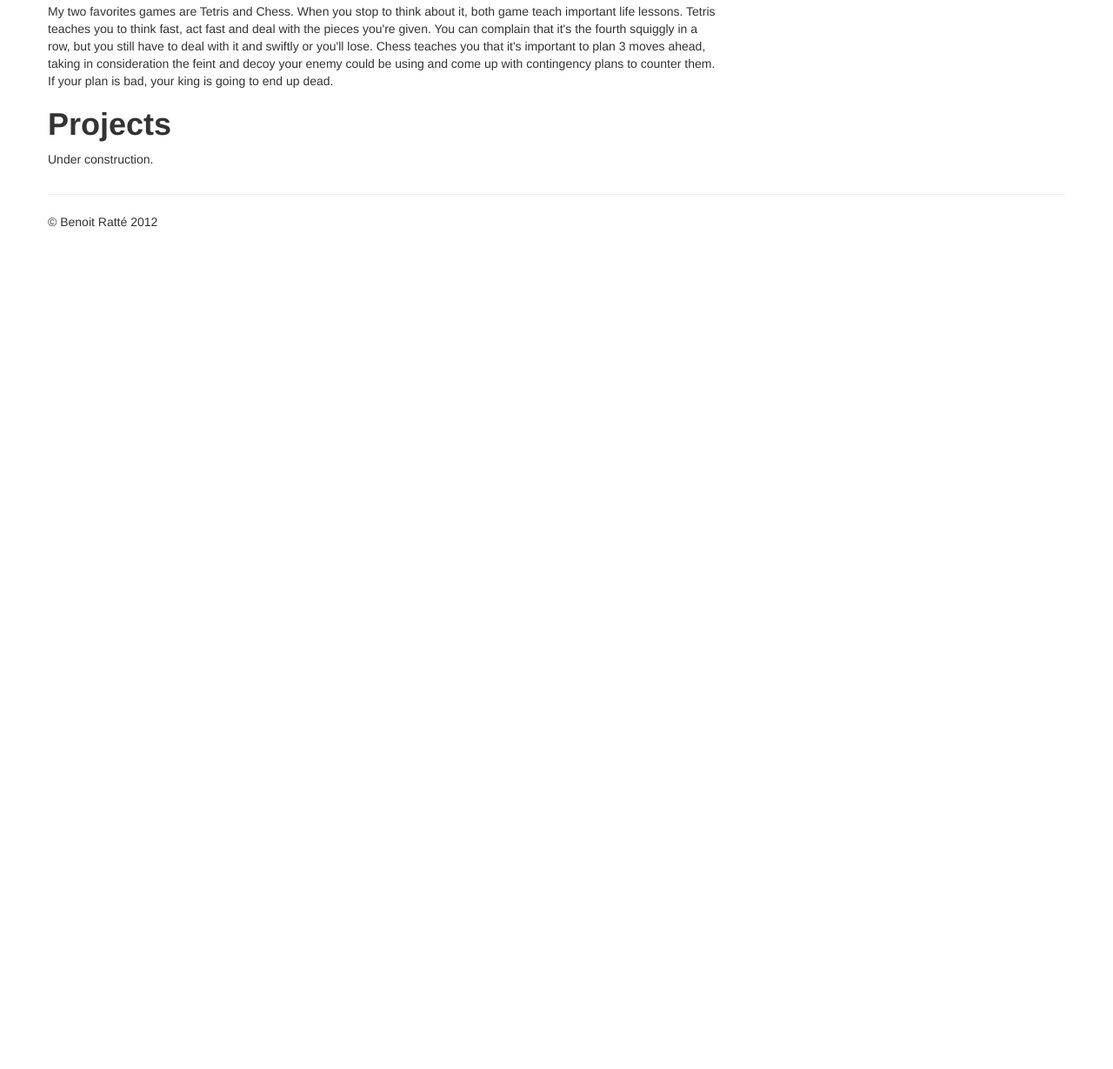
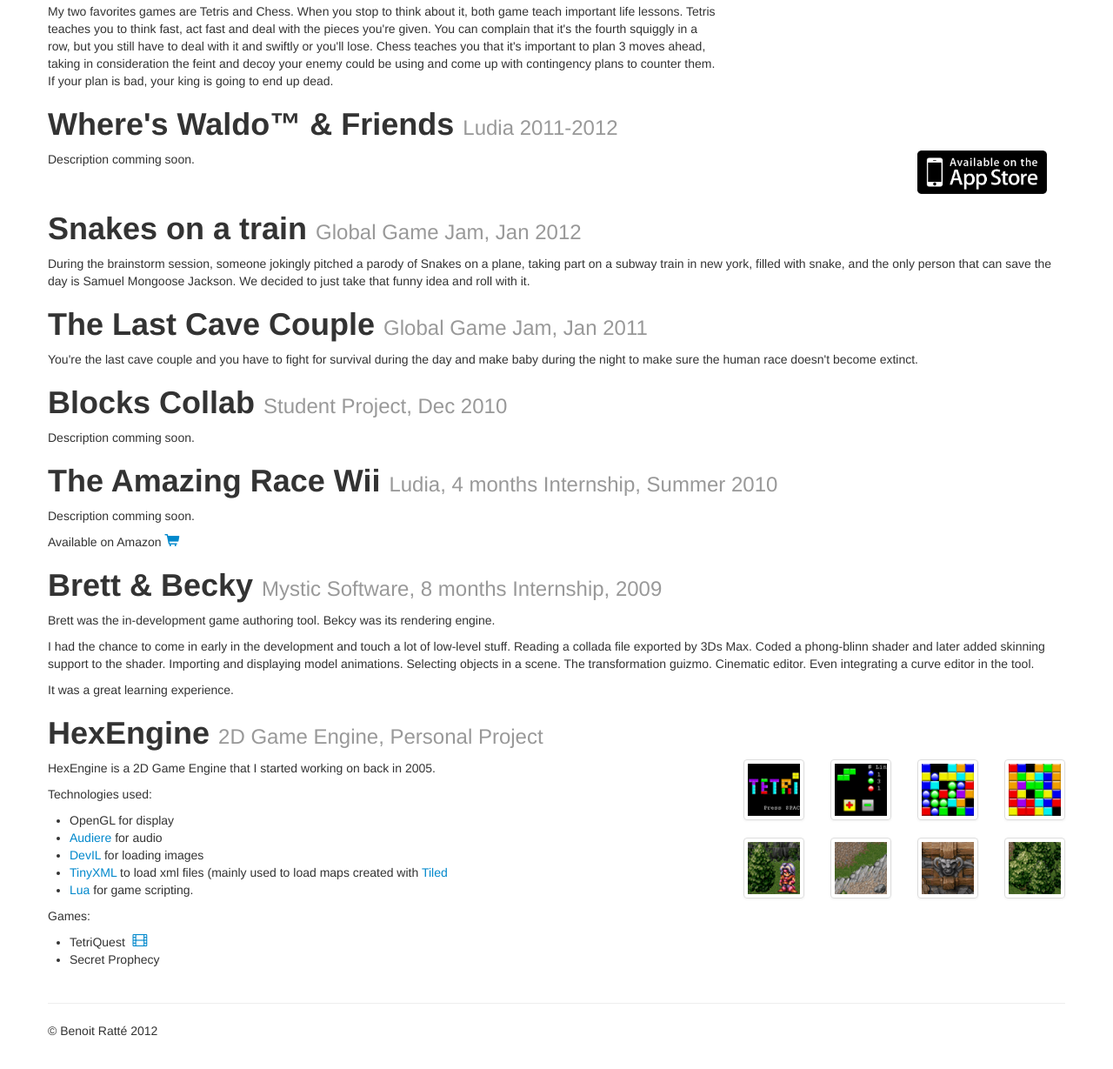
Before and after one commit to dotneB/benoitrattedotcom-source, a plain HTML site: page index.html in a window 1280 px wide. Shown: the part 607-1836 px from the top of the page at 87% size. Before the commit the page ends 922 px from the top, so only its background shows below. Drawn offline with nearby package versions, Linux system fonts and the light colour scheme.

Commit message:
Revert back to in progress description

```diff
--- a/index.html
+++ b/index.html
@@ -80,15 +80,98 @@
 		</div>	<!-- /about -->
 
 		<div id="projects">
-			<div class="row" id="project-commingsoon">
+			<div class="row" id="project-waldoandfriends">
 				<div class="span12">
-					<h1>Projects</h1>
+					<h1>Where's Waldo&#8482; & Friends <small>Ludia 2011-2012</small></h1>
+				</div>
+				<div class="span10">
+					<p>Description comming soon. </p>
+				</div>
+				<div class="span2">
+					<p><a href="http://itunes.apple.com/ca/app/waldo-friends-free/id537739095?mt=8"><img src="img/appstore.png" style="width: 149px; height:50px"/></a></p>
+				</div>
+			</div>	<!-- /project-waldoandfriends -->
+
+			<div class="row" id="project-snakesonatrain">
+				<div class="span12">
+					<h1>Snakes on a train <small>Global Game Jam, Jan 2012</small></h1>
 				</div>
 				<div class="span12">
-					<p>Under construction.</p>
+					<p>During the brainstorm session, someone jokingly pitched a parody of Snakes on a plane, taking part on a subway train in new york, filled with snake, and the only person that can save the day is Samuel Mongoose Jackson. We decided to just take that funny idea and roll with it.</p>
 				</div>
-			</div>	<!-- /project-commingsoon -->
+			</div>	<!-- /project-snakesonatrain -->
 
+			<div class="row" id="project-lastcavecouple">
+				<div class="span12">
+					<h1>The Last Cave Couple <small>Global Game Jam, Jan 2011</small></h1>
+				</div>
+				<div class="span12">
+					<p>You're the last cave couple and you have to fight for survival during the day and make baby during the night to make sure the human race doesn't become extinct. </p>
+				</div>
+			</div>	<!-- /project-lastcavecouple -->
+
+			<div class="row" id="project-blockscollab">
+				<div class="span12">
+					<h1>Blocks Collab <small>Student Project, Dec 2010</small></h1>
+				</div>
+				<div class="span12">
+					<p>Description comming soon.</p>
+				</div>
+			</div>	<!-- /project-blockscollab -->
+
+			<div class="row" id="project-amazingracewii">
+				<div class="span12">
+					<h1>The Amazing Race Wii <small>Ludia, 4 months Internship, Summer 2010</small></h1>
+				</div>
+				<div class="span12">
+					<p>Description comming soon.</p>
+					<p>Available on Amazon <a class="amazon" href="http://www.amazon.com/dp/B003X19MDO" target="_blank"><i class="icon-shopping-cart icon-large"></i></a></p>
+				</div>
+			</div>	<!-- /project-amazingracewii -->
+
+			<div class="row" id="project-brett">
+				<div class="span12">
+					<h1>Brett & Becky <small>Mystic Software, 8 months Internship, 2009</small></h1>
+				</div>
+				<div class="span12">
+					<p>Brett was the in-development game authoring tool. Bekcy was its rendering engine. </p>
+					<p>I had the chance to come in early in the development and touch a lot of low-level stuff. Reading a collada file exported by 3Ds Max. Coded a phong-blinn shader and later added skinning support to the shader. Importing and displaying model animations. Selecting objects in a scene. The transformation guizmo. Cinematic editor. Even integrating a curve editor in the tool.</p>
+					<p>It was a great learning experience.</p>
+				</div>
+			</div>	<!-- /project-brett -->
+
+			<div class="row" id="project-hexengine">
+				<div class="span12">
+					<h1>HexEngine <small>2D Game Engine, Personal Project</small></h1>
+				</div>
+				<div class="span8">
+
+					<p>HexEngine is a 2D Game Engine that I started working on back in 2005.</p>
+					<p>Technologies used:</p>
+				   <ul>
+						<li>OpenGL for display</li>
+						<li><a href="http://audiere.sourceforge.net/">Audiere</a> for audio</li>
+						<li><a href="http://openil.sourceforge.net/">DevIL</a> for loading images</li>
+						<li><a href="http://www.grinninglizard.com/tinyxml/">TinyXML </a> to load xml files (mainly used to load maps created with <a href="http://www.mapeditor.org/">Tiled</a></li>
+						<li><a href="http://www.lua.org/">Lua</a> for game scripting.</li>
+					</ul>
+					<p>Games:</p>
+					<ul>
+						<li>TetriQuest <a class="youtube" href="http://www.youtube.com/watch?v=WqX3sgbC3IA" target="_blank"><i class="icon-film icon-large"></i></a></li>
+						<li>Secret Prophecy</li>
+					</ul>
+				</div>
+				<ul class="thumbnails" class="span4">
+					<li class="span1"><a href="img/tq_001.png" class="thumbnail"><img src="img/tq_001_t.png" alt=""></a></li>
+					<li class="span1"><a href="img/tq_002.png" class="thumbnail"><img src="img/tq_002_t.png" alt=""></a></li>
+					<li class="span1"><a href="img/tq_003.png" class="thumbnail"><img src="img/tq_003_t.png" alt=""></a></li>
+					<li class="span1"><a href="img/tq_004.png" class="thumbnail"><img src="img/tq_004_t.png" alt=""></a></li>
+					<li class="span1"><a href="img/sp_001.png" class="thumbnail"><img src="img/sp_001_t.png" alt=""></a></li>
+					<li class="span1"><a href="img/sp_002.png" class="thumbnail"><img src="img/sp_002_t.png" alt=""></a></li>
+					<li class="span1"><a href="img/sp_003.png" class="thumbnail"><img src="img/sp_003_t.png" alt=""></a></li>
+					<li class="span1"><a href="img/sp_004.png" class="thumbnail"><img src="img/sp_004_t.png" alt=""></a></li>
+				 </ul>
+			</div>	<!-- /project-hexengine -->
 		</div>	<!-- /projects -->
 		<hr>
 
```
